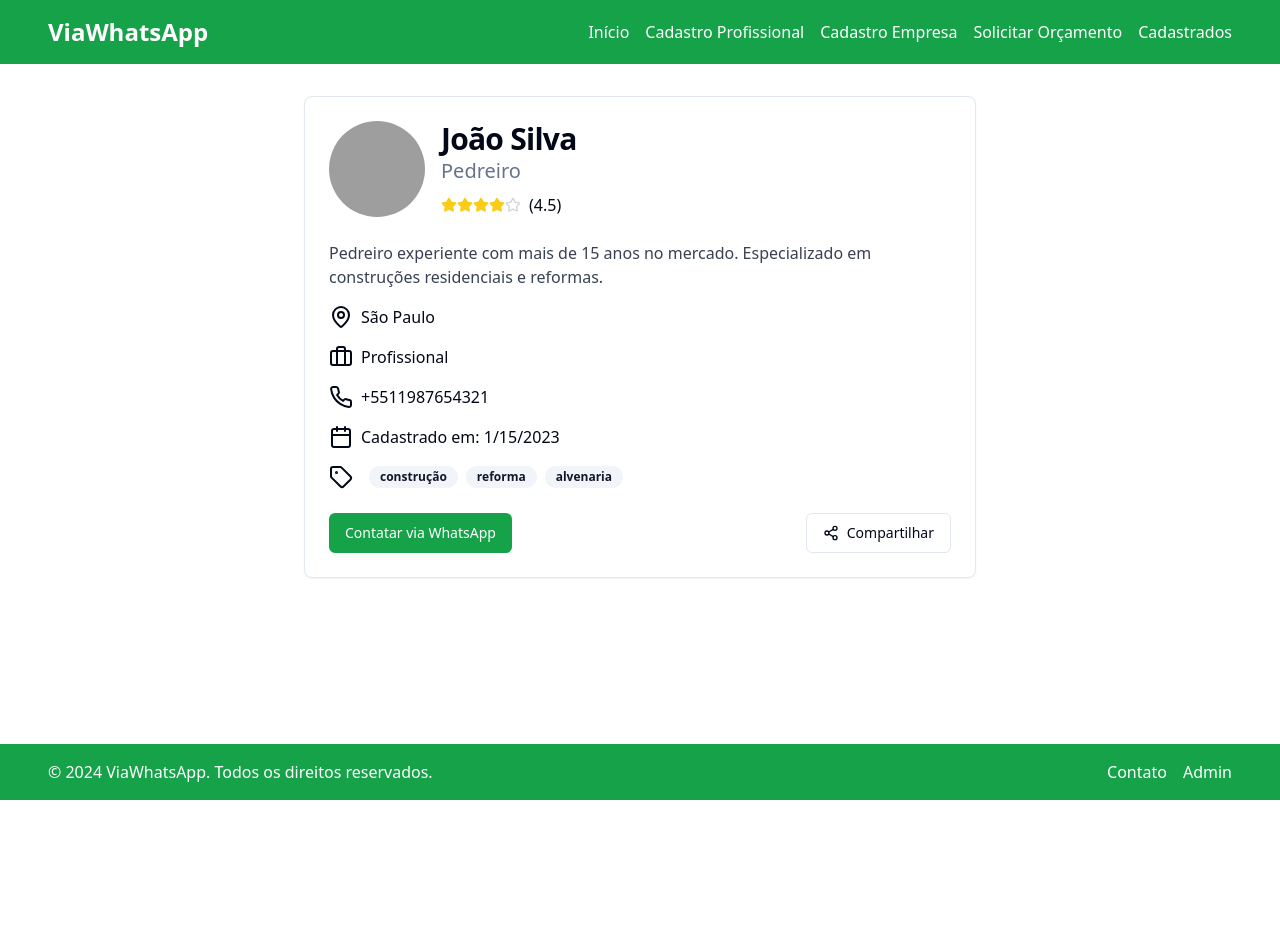
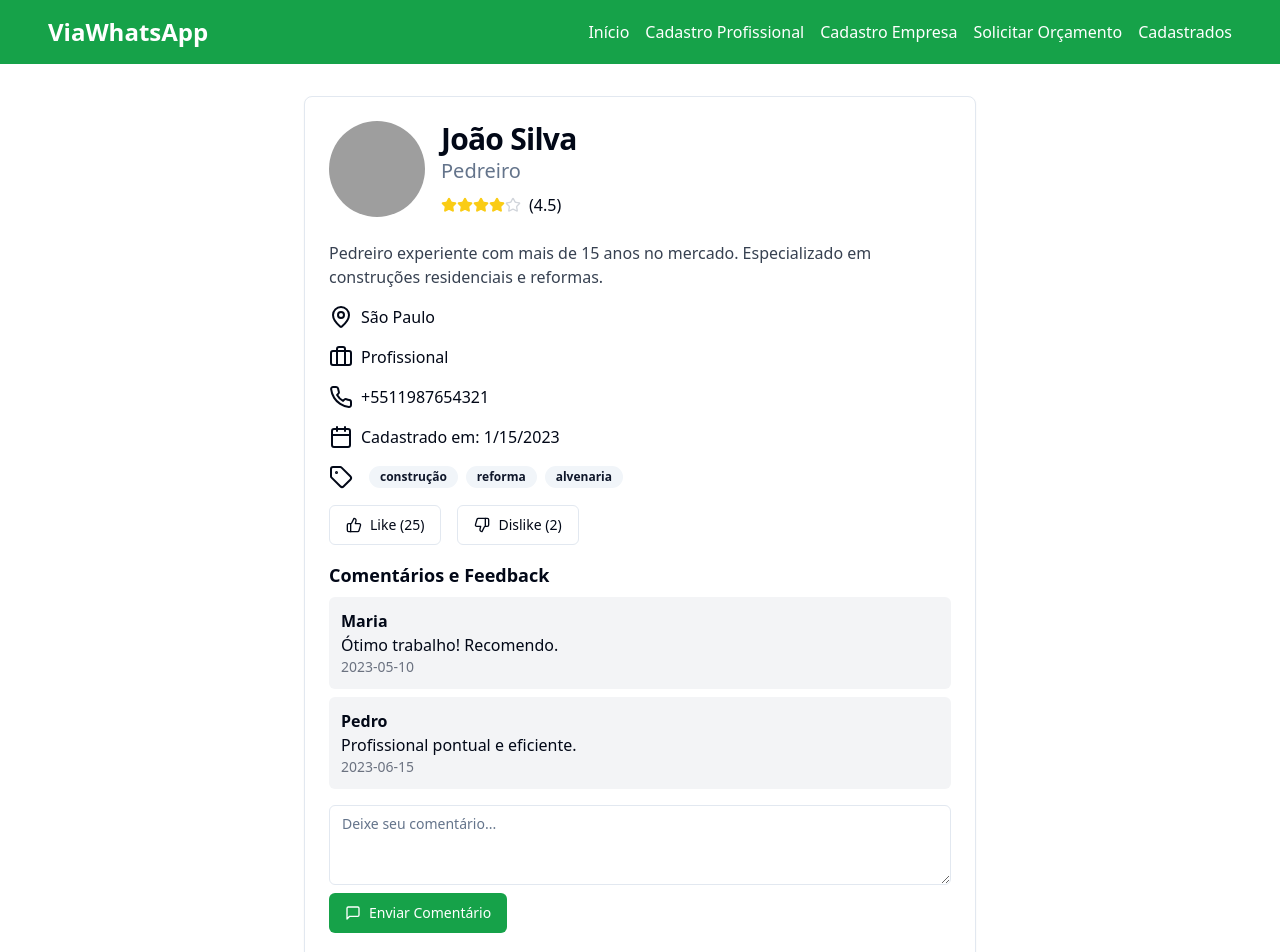
Before and after one commit to santos40/Solicitar-Profissional, a React (Vite) app: page /perfil/1 in a window 1280 px wide. Shown: the top 952 px of the page. Before the commit the page ends 800 px from the top, so only its background shows below. Built offline with nearby package versions, Linux system fonts and the light colour scheme; grey boxes are pictures that could not be loaded.

Commit message:
Add like/dislike and comments feature
Implemented a new section for user feedback, including like and dislike buttons, as well as a comments section for customer reviews. This feature enhances user interaction and allows for better engagement with the content.
[skip gpt_engineer]

```diff
--- a/src/pages/PerfilDetalhado.jsx
+++ b/src/pages/PerfilDetalhado.jsx
@@ -1,12 +1,13 @@
-import React from 'react';
+import React, { useState } from 'react';
 import { useParams } from 'react-router-dom';
 import { Card, CardHeader, CardTitle, CardDescription, CardContent, CardFooter } from "@/components/ui/card";
 import { Button } from "@/components/ui/button";
-import { Share2, Star, MapPin, Briefcase, Phone, Globe, Calendar, Tag } from "lucide-react";
+import { Share2, Star, MapPin, Briefcase, Phone, Globe, Calendar, Tag, ThumbsUp, ThumbsDown, MessageSquare } from "lucide-react";
 import { Avatar, AvatarFallback, AvatarImage } from "@/components/ui/avatar";
 import { Badge } from "@/components/ui/badge";
+import { Textarea } from "@/components/ui/textarea";
 
-// Updated mock data
+// Updated mock data with likes, dislikes, and comments
 const mockCadastrados = [
   {
     id: 1,
@@ -19,7 +20,13 @@ const mockCadastrados = [
     rating: 4.5,
     descricao: "Pedreiro experiente com mais de 15 anos no mercado. Especializado em construções residenciais e reformas.",
     tags: ["construção", "reforma", "alvenaria"],
-    dataCadastro: "2023-01-15"
+    dataCadastro: "2023-01-15",
+    likes: 25,
+    dislikes: 2,
+    comments: [
+      { author: "Maria", text: "Ótimo trabalho! Recomendo.", date: "2023-05-10" },
+      { author: "Pedro", text: "Profissional pontual e eficiente.", date: "2023-06-15" }
+    ]
   },
   {
     id: 2,
@@ -33,7 +40,10 @@ const mockCadastrados = [
     rating: 4.2,
     descricao: "Construtora com vasta experiência em obras de grande porte.",
     tags: ["construção", "empresa", "obras"],
-    dataCadastro: "2023-02-20"
+    dataCadastro: "2023-02-20",
+    likes: 15,
+    dislikes: 1,
+    comments: []
   },
   {
     id: 3,
@@ -46,7 +56,10 @@ const mockCadastrados = [
     rating: 4.8,
     descricao: "Eletricista qualificado, especializado em instalações residenciais.",
     tags: ["eletricidade", "instalações", "residencial"],
-    dataCadastro: "2023-03-10"
+    dataCadastro: "2023-03-10",
+    likes: 30,
+    dislikes: 0,
+    comments: []
   },
   {
     id: 4,
@@ -60,7 +73,10 @@ const mockCadastrados = [
     rating: 3.9,
     descricao: "Serviços de pintura interna e externa com qualidade garantida.",
     tags: ["pintura", "serviços", "qualidade"],
-    dataCadastro: "2023-04-05"
+    dataCadastro: "2023-04-05",
+    likes: 10,
+    dislikes: 5,
+    comments: []
   },
   {
     id: 5,
@@ -73,7 +89,10 @@ const mockCadastrados = [
     rating: 4.7,
     descricao: "Especialista em jardinagem e paisagismo.",
     tags: ["jardinagem", "paisagismo", "verde"],
-    dataCadastro: "2023-05-15"
+    dataCadastro: "2023-05-15",
+    likes: 20,
+    dislikes: 1,
+    comments: []
   },
   {
     id: 6,
@@ -85,13 +104,17 @@ const mockCadastrados = [
     rating: 4.1,
     descricao: "Instalações elétricas seguras e eficientes.",
     tags: ["instalações", "elétricas", "segurança"],
-    dataCadastro: "2023-06-25"
+    dataCadastro: "2023-06-25",
+    likes: 5,
+    dislikes: 0,
+    comments: []
   },
 ];
 
 const PerfilDetalhado = () => {
   const { id } = useParams();
-  const perfil = mockCadastrados.find(item => item.id === parseInt(id));
+  const [perfil, setPerfil] = useState(mockCadastrados.find(item => item.id === parseInt(id)));
+  const [newComment, setNewComment] = useState('');
 
   if (!perfil) {
     return <div>Perfil não encontrado</div>;
@@ -114,6 +137,30 @@ const PerfilDetalhado = () => {
       .catch((error) => console.log('Erro ao compartilhar', error));
     } else {
       alert('Compartilhamento não suportado neste navegador');
+    }
+  };
+
+  const handleLike = () => {
+    setPerfil(prev => ({ ...prev, likes: prev.likes + 1 }));
+  };
+
+  const handleDislike = () => {
+    setPerfil(prev => ({ ...prev, dislikes: prev.dislikes + 1 }));
+  };
+
+  const handleCommentSubmit = (e) => {
+    e.preventDefault();
+    if (newComment.trim()) {
+      const newCommentObj = {
+        author: "Usuário Anônimo", // In a real app, this would be the logged-in user
+        text: newComment,
+        date: new Date().toISOString().split('T')[0]
+      };
+      setPerfil(prev => ({
+        ...prev,
+        comments: [...prev.comments, newCommentObj]
+      }));
+      setNewComment('');
     }
   };
 
@@ -166,6 +213,41 @@ const PerfilDetalhado = () => {
               <Badge key={index} variant="secondary">{tag}</Badge>
             ))}
           </div>
+
+          <div className="flex items-center space-x-4 mt-4">
+            <Button variant="outline" onClick={handleLike}>
+              <ThumbsUp className="mr-2 h-4 w-4" />
+              Like ({perfil.likes})
+            </Button>
+            <Button variant="outline" onClick={handleDislike}>
+              <ThumbsDown className="mr-2 h-4 w-4" />
+              Dislike ({perfil.dislikes})
+            </Button>
+          </div>
+
+          <div className="mt-6">
+            <h3 className="text-lg font-semibold mb-2">Comentários e Feedback</h3>
+            {perfil.comments.map((comment, index) => (
+              <div key={index} className="bg-gray-100 p-3 rounded-md mb-2">
+                <p className="font-semibold">{comment.author}</p>
+                <p>{comment.text}</p>
+                <p className="text-sm text-gray-500">{comment.date}</p>
+              </div>
+            ))}
+          </div>
+
+          <form onSubmit={handleCommentSubmit} className="mt-4">
+            <Textarea
+              placeholder="Deixe seu comentário..."
+              value={newComment}
+              onChange={(e) => setNewComment(e.target.value)}
+              className="mb-2"
+            />
+            <Button type="submit">
+              <MessageSquare className="mr-2 h-4 w-4" />
+              Enviar Comentário
+            </Button>
+          </form>
         </CardContent>
         <CardFooter className="flex justify-between">
           <Button
```
